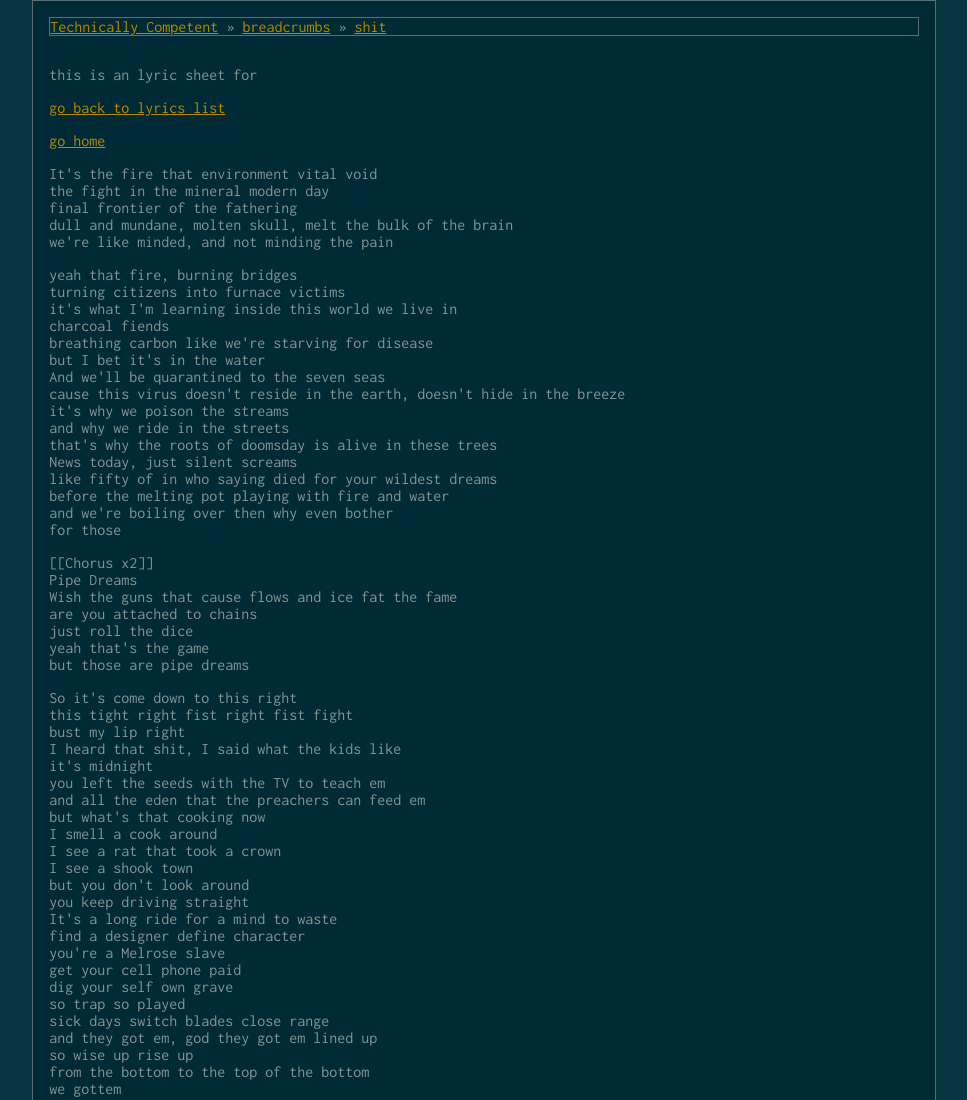
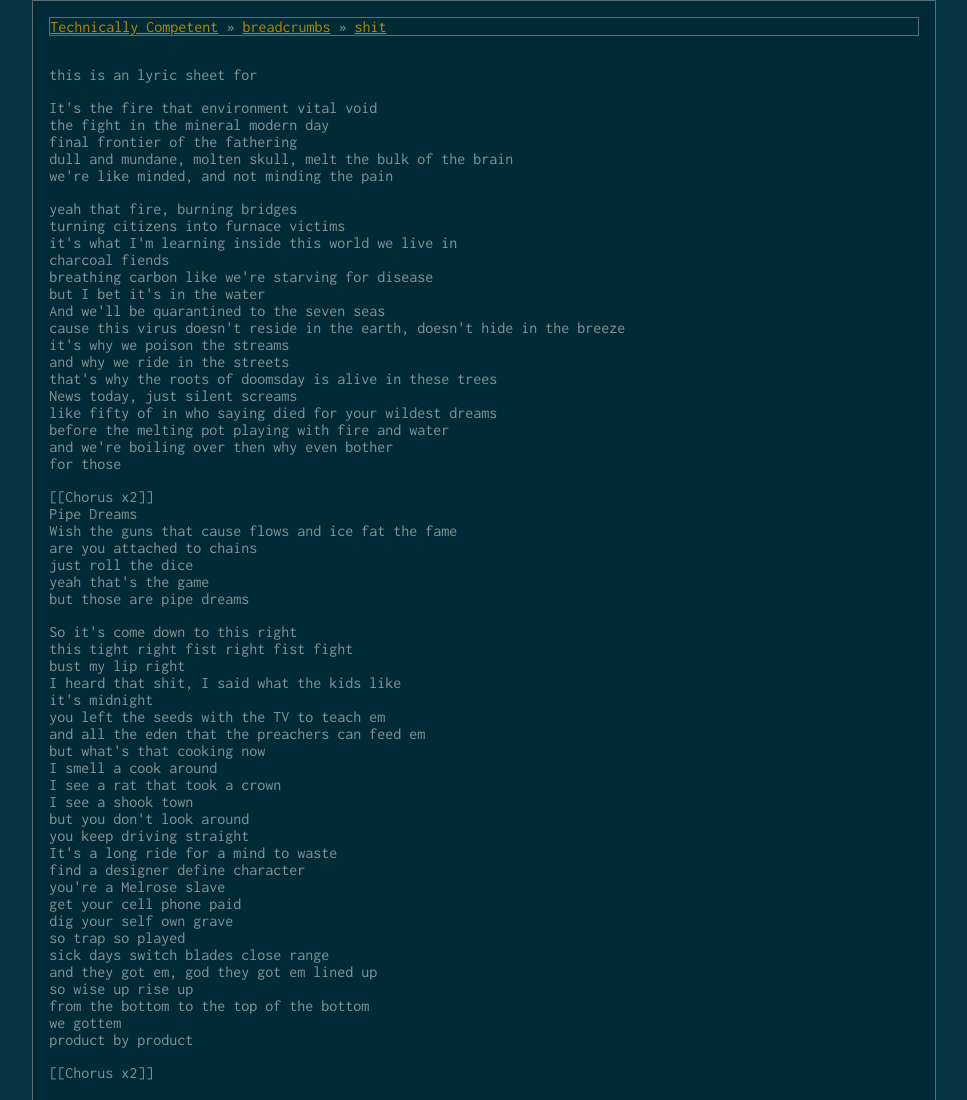
Before and after one commit to mtfurlan/blogtest, an Eleventy site: page lyrics/Doomtree - Hot Monotony.md in a window 1280 px wide. Shown: the top 1100 px of the page, without its empty margins (156-1123 px from the left). Built offline with nearby package versions, Linux system fonts and the light colour scheme; Eleventy itself is replaced by a stand-in of ours; files that its build step writes are made by us from their sources; what title-case would draw is missing.

Commit message:
remove nav from lyrics

```diff
--- a/_includes/layouts/lyrics.html
+++ b/_includes/layouts/lyrics.html
@@ -10,10 +10,6 @@ layout: layouts/base
             {{ title }}
         {% endif %}
     </p>
-    <p>
-        <a href="../">go back to lyrics list</a></p>
-        <a href="/">go home</a></p>
-    </p>
 
     <div id="lyrics">
         {{ content }}
```
